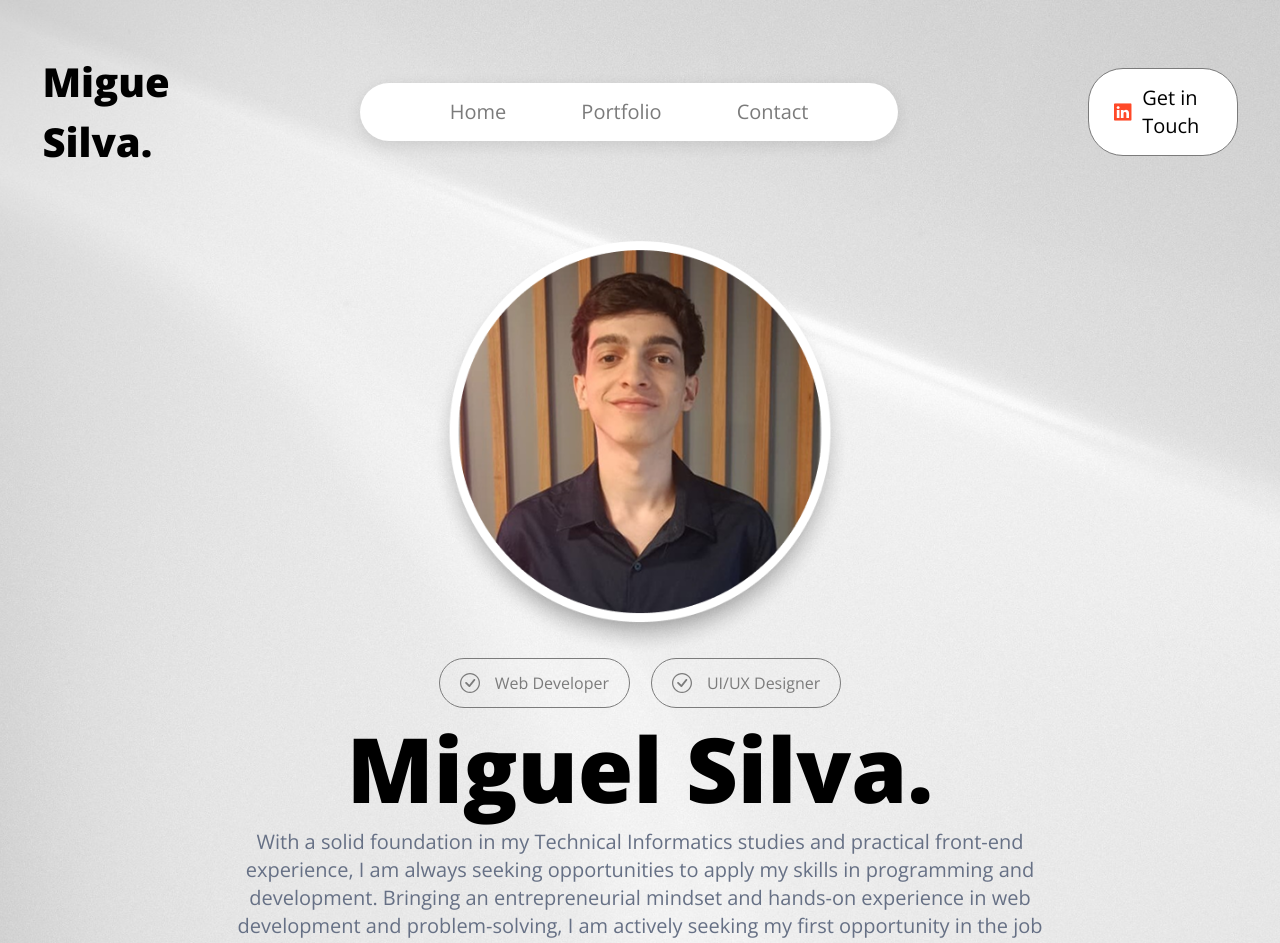
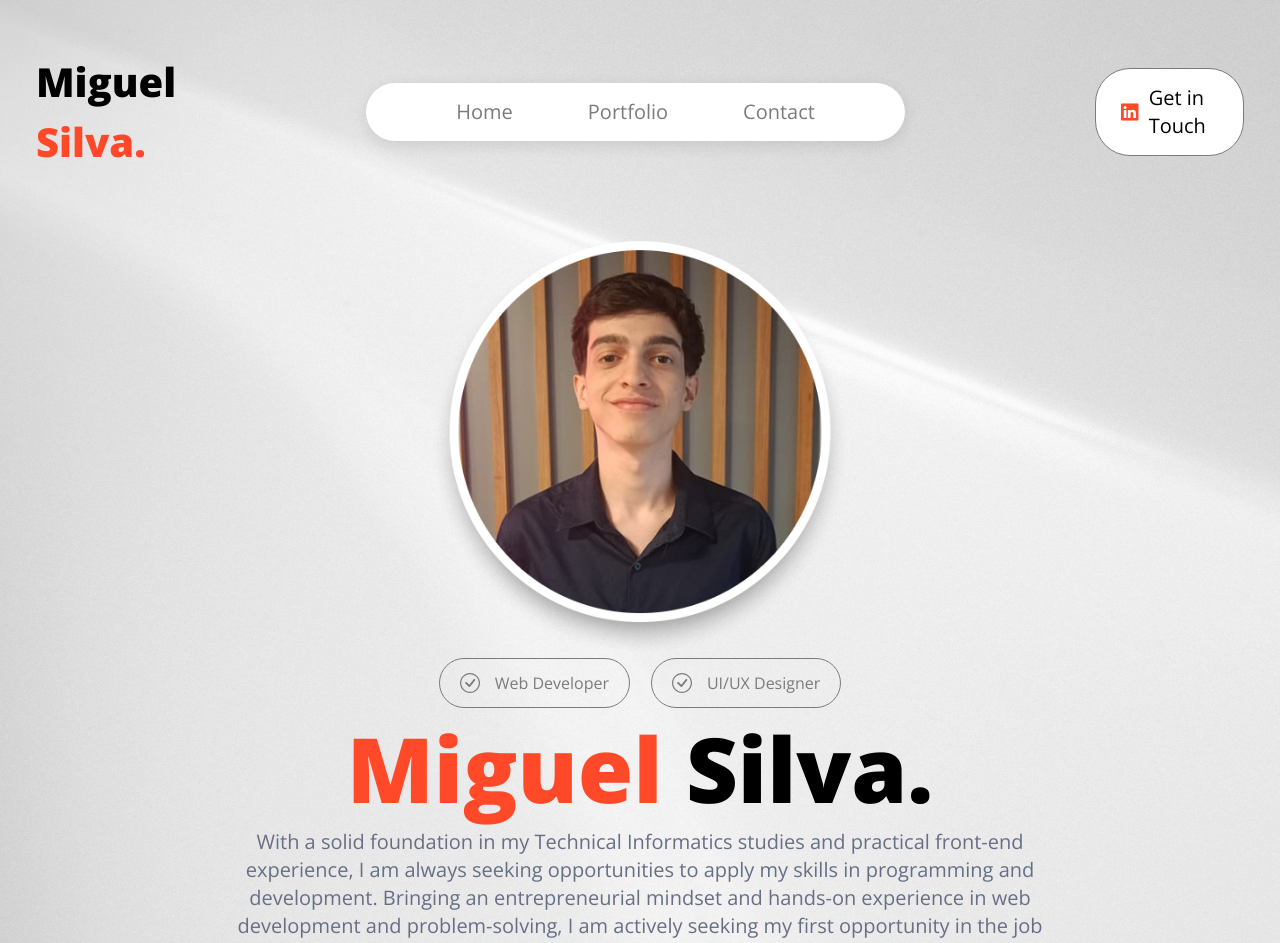
Before and after one commit to miguelzack/portfolio, a Next.js app: page / in a window 1280 px wide. Shown: the top 943 px of the page. Built offline with nearby package versions, Linux system fonts and the light colour scheme.

Commit message:
styles: change color in my name.

```diff
--- a/src/app/page.tsx
+++ b/src/app/page.tsx
@@ -83,7 +83,7 @@ export default function Home() {
               <Badge label="UI/UX Designer" />
             </div>
             <h1 className="md:text-[90px] sm:text-[65px] text-2xl font-extrabold">
-            Miguel Silva.
+              <span className="text-primary">Miguel</span> Silva.
             </h1>
             <div className="flex flex-col items-center self-stretch sm:gap-[30px] gap-5">
               <p className="sm:text-xl text-base font-normal text-utility-gray text-center w-full">
--- a/src/components/header/header.tsx
+++ b/src/components/header/header.tsx
@@ -9,7 +9,7 @@ export function Header() {
   return (
     <header className="flex items-center 2xl:gap-[220px] xl:gap-[190px] w-full md:justify-center md:gap-6 justify-between">
       <h2 className="xl:text-[40px] md:text-[23px] text-[24px] font-extrabold">
-        Migue Silva.
+        Miguel <span className="text-primary">Silva.</span>
       </h2>
 
       <div className="wrapper-nav hidden md:flex items-center 2xl:gap-[220px] xl:gap-[190px] gap-6">
```
